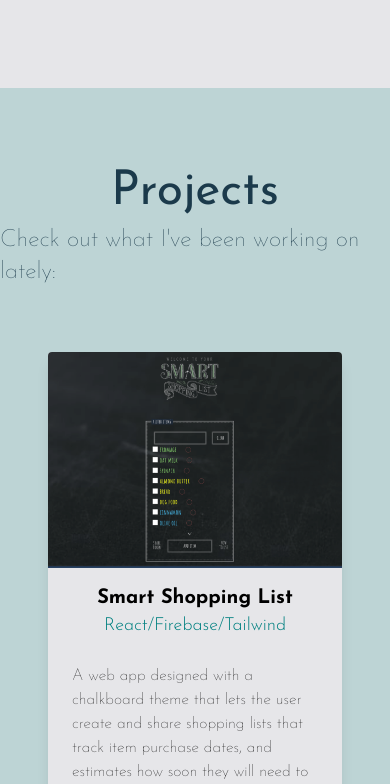
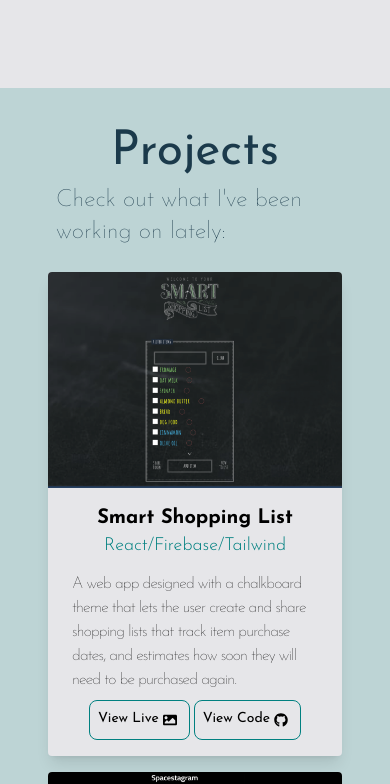
Before and after one commit to k-monnik/react-portfolio, a React (Create React App) app: page / in a window 390 px wide. Shown: the part 1640-2424 px from the top of the page. Built offline with nearby package versions, Linux system fonts and the light colour scheme.

Commit message:
add responsive styling to project cards and buttons

```diff
--- a/src/components/About.js
+++ b/src/components/About.js
@@ -16,7 +16,7 @@
                 <h1 className='relative top-0 mb-4 md:mb-12 font-regular text-4xl md:text-5xl flex justify-center content-center'>About Me</h1>
                 <div className='container mx-auto md:max-w-4xl '>
                     <p className='px-4 md:px-0 m-2 md:m-6 font-light text-xl md:text-3xl flex justify-center'>Hi! I'm Kristen, a front-end developer based in Montréal, Canada.</p>
-                    <p className='px-4 md:px-0 mb-12 m:mb-48 font-thin text-lg md:text-2xl flex justify-center'>I'm passionate about creating dynamic user experiences for websites and software projects, thinking outside the box to solve problems, and bringing design ideas to life on the web.
+                    <p className='px-6 md:px-0 mb-16 m:mb-48 font-thin text-lg leading-tight md:leading-normal tracking-tighter md:tracking-normal md:text-2xl flex justify-center'>I'm passionate about creating dynamic user experiences for websites and software projects, thinking outside the box to solve problems, and bringing design ideas to life on the web.
                         I'm naturally curious, and perpetually working on improving my programming chops one project at a time. I'm currently seeking a full-time front-end/React developer role.</p>
                 </div>
             </div>
--- a/src/components/Cards.js
+++ b/src/components/Cards.js
@@ -6,7 +6,7 @@
 const Cards = () => {
 
     return (
-        <div className="m-12 grid grid-cols-1 md:grid-cols-3 md:gap-6">
+        <div className="m-12 grid grid-cols-1 gap-4 md:grid-cols-3 md:gap-6">
             <div className="max-w-sm rounded overflow-hidden shadow-lg bg-ice text-black">
                 <img src={shoplist} alt="" className="" />
                 <div className="px-6 py-4">
@@ -14,20 +14,20 @@
                         Smart Shopping List
                     </div>
                     <div>
-                        <p className="flex justify-center text-lg font-light text-ocean mb-6">
+                        <p className="flex justify-center text-lg font-light text-ocean mb-3 md:mb-6">
                             React/Firebase/Tailwind
                         </p>
-                        <p className="text-normal font-thin mb-8">
+                        <p className="text-normal tracking-tighter md:tracking-normal font-thin mb-2 md:mb-8">
                             A web app designed with a chalkboard theme that lets the user create and share shopping lists that track item purchase dates, and estimates how soon they will need to be purchased again.
                         </p>
                     </div>
-                    <div className="flex flex-row justify-center gap-12">
+                    <div className="flex flex-row justify-center gap-1 md:gap-12">
                         <button
-                            className="flex p-2 border border-ocean rounded-lg hover:bg-ocean hover:text-white active:border-white"
+                            className="flex p-2 border border-ocean rounded-lg text-sm md:text-base hover:bg-ocean hover:text-white active:border-white"
                             onClick={() => { window.open("https://tcl-38-smart-shopping-list.web.app/") }}
                         >View Live<FaImage className="m-1 align-middle" /></button>
                         <button
-                            className="flex p-2 border border-ocean rounded-lg hover:bg-ocean hover:text-white active:border-white"
+                            className="flex p-2 border border-ocean rounded-lg text-sm md:text-base hover:bg-ocean hover:text-white active:border-white"
                             onClick={() => { window.open("https://github.com/the-collab-lab/tcl-38-smart-shopping-list") }}
                         >View Code<FaGithub className="m-1 align-middle" /></button>
                     </div>
@@ -41,20 +41,20 @@
                         Spacestagram
                     </div>
                     <div>
-                        <p className="flex justify-center text-lg font-light text-ocean mb-6">
+                        <p className="flex justify-center text-lg font-light text-ocean mb-3 md:mb-6">
                             React/CSS
                         </p>
-                        <p className="text-normal font-thin mb-14">
+                        <p className="text-normal tracking-tighter md:tracking-normal font-thin mb-2 md:mb-14">
                             A web app that fetches and displays images from NASA's Astronomy Photo of the Day API, and gives users the option to "like" or "unlike" the image.
                         </p>
                     </div>
-                    <div className="flex flex-row justify-center gap-12">
+                    <div className="flex flex-row justify-center gap-1 md:gap-12">
                         <button
-                            className="flex p-2 border border-ocean rounded-lg hover:bg-ocean hover:text-white active:border-white"
+                            className="flex p-2 border border-ocean rounded-lg text-sm md:text-base hover:bg-ocean hover:text-white active:border-white"
                             onClick={() => { window.open("https://km-spacestagram.herokuapp.com/") }}
                         >View Live<FaImage className="m-1 align-middle" /></button>
                         <button
-                            className="flex p-2 border border-ocean rounded-lg hover:bg-ocean hover:text-white active:border-white"
+                            className="flex p-2 border border-ocean rounded-lg text-sm md:text-base hover:bg-ocean hover:text-white active:border-white"
                             onClick={() => { window.open("https://github.com/k-monnik/apod-gram") }}
                         >View Code<FaGithub className="m-1 align-middle" /></button>
                     </div>
@@ -68,20 +68,20 @@
                         Task Tracker
                     </div>
                     <div>
-                        <p className="flex justify-center text-lg font-light text-ocean mb-6">
+                        <p className="flex justify-center text-lg font-light text-ocean mb-3 md:mb-6">
                             React/CSS
                         </p>
-                        <p className="text-normal font-thin mb-24">
+                        <p className="text-normal tracking-tighter md:tracking-normal font-thin mb-12 md:mb-24">
                             A web app that lets the user add, delete, and create reminders for tasks on their to-do list.
                         </p>
                     </div>
-                    <div className="flex flex-row justify-center gap-12">
+                    <div className="flex flex-row justify-center gap-1 md:gap-12">
                         <button
-                            className="flex p-2 border border-ocean rounded-lg hover:bg-ocean hover:text-white active:border-white"
+                            className="flex p-2 border border-ocean rounded-lg text-sm md:text-base hover:bg-ocean hover:text-white active:border-white"
                             onClick={() => { window.open("https://monnik-react-task-tracker.netlify.app/") }}
                         >View Live<FaImage className="m-1 align-middle" /></button>
                         <button
-                            className="flex p-2 rounded-lg border border-ocean hover:bg-ocean hover:text-white "
+                            className="flex p-2 rounded-lg text-sm md:text-base border border-ocean hover:bg-ocean hover:text-white "
                             onClick={() => { window.open("https://github.com/k-monnik/react-task-tracker") }}
                         >View Code<FaGithub className="m-1 align-middle" /></button>
                     </div>
--- a/src/components/Projects.js
+++ b/src/components/Projects.js
@@ -2,10 +2,10 @@
 
 const Projects = () => {
     return (
-        <div id="projects" className="h-screen bg-mint text-midnight">
-            <div className="relative top-20">
+        <div id="projects" className="md:h-screen bg-mint text-midnight">
+            <div className="relative top-10 md:top-20 mx-auto">
                 <h1 className='mb-2 font-regular text-5xl flex justify-center content-center'>Projects</h1>
-                <p className="mt-2 mb-36 font-thin text-2xl flex justify-center">Check out what I've been working on lately:</p>
+                <p className="mt-2 px-14 md:px-0 mb-16 md:mb-36 font-thin text-2xl flex justify-center content-center">Check out what I've been working on lately:</p>
             </div>
             <Cards />
 
```
